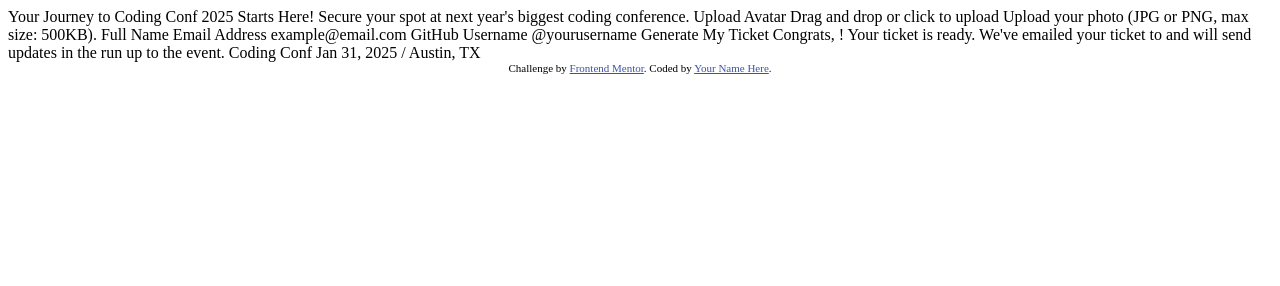
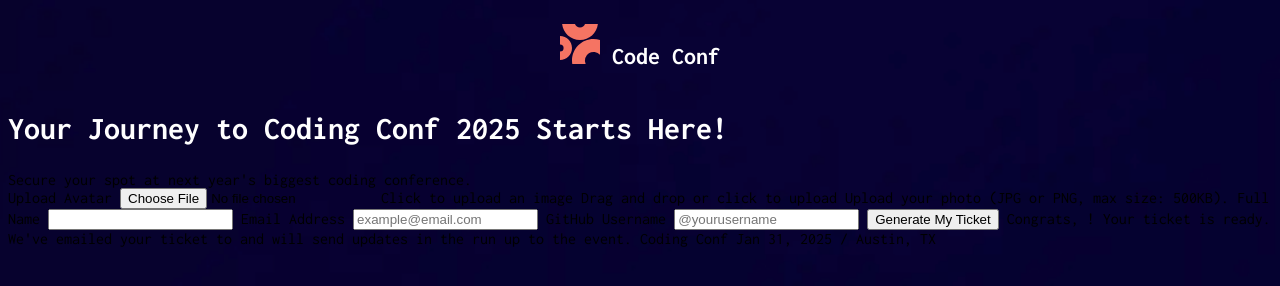
Before and after one commit to akwrigh7/TicketGeneratorProject, a plain HTML site: page index.html in a window 1280 px wide. Drawn offline with nearby package versions, Linux system fonts and the light colour scheme; no server answers.

Commit message:
added js file

```diff
--- a/index.html
+++ b/index.html
@@ -1,57 +1,59 @@
+<!-- prettier-ignore -->
 <!DOCTYPE html>
 <html lang="en">
     <head>
-  <meta charset="UTF-8">
-  <meta name="viewport" content="width=device-width, initial-scale=1.0"> <!-- displays site properly based on user's device -->
-
-  <link rel="icon" type="image/png" sizes="32x32" href="./assets/images/favicon-32x32.png">
-
+        <meta charset="UTF-8" />
+        <meta name="viewport" content="width=device-width, initial-scale=1.0" />
+        <!-- displays site properly based on user's device -->
+        <link rel="preconnect" href="https://fonts.googleapis.com">
+        <link rel="preconnect" href="https://fonts.gstatic.com" crossorigin>
+        <link href="https://fonts.googleapis.com/css2?family=Inconsolata:wght@200..900&family=Open+Sans:ital,wght@0,300..800;1,300..800&display=swap" rel="stylesheet">
+        <link
+            rel="icon"
+            type="image/png"
+            sizes="32x32"
+            href="conference-ticket-generator-main/assets/images/favicon-32x32.png"
+        />
+        <link rel="stylesheet" href="styles.css" />
+        <script src="https://cdn.jsdelivr.net/npm/@supabase/supabase-js@2"></script>
+        <script src="scripts.js" defer></script>
         <title>Frontend Mentor | Conference ticket generator</title>
-
-  <!-- Feel free to remove these styles or customise in your own stylesheet 👍 -->
-  <style>
-    .attribution { font-size: 11px; text-align: center; }
-    .attribution a { color: hsl(228, 45%, 44%); }
-  </style>
     </head>
     <body>
-
+        <header>
+            <h1>
+                <img src="conference-ticket-generator-main/assets/images/logo-mark.svg" alt=""/>
+                Code Conf
+            </h2>
+        </header>
         <!-- Form starts -->
 
-  Your Journey to Coding Conf 2025 Starts Here!
+        <h2>Your Journey to Coding Conf 2025 Starts Here!</h1> Secure your spot at next
+        year's biggest coding conference.
+        <form>
 
-  Secure your spot at next year's biggest coding conference.
-
-  Upload Avatar
-  Drag and drop or click to upload
-  Upload your photo (JPG or PNG, max size: 500KB).
-
-  Full Name
-
-  Email Address
-  example@email.com
-
-  GitHub Username
-  @yourusername
-
-  Generate My Ticket
+        </form>
+            <label>Upload Avatar</label>
+            <input type="file" id="fileInput" accept="image/*">
+            <label for="fileInput">Click to upload an image</label>
+            <span>Drag and drop or click to upload</span>
+            <span>Upload your photo (JPG or PNG, max size: 500KB).</span>
+            <label>Full Name</label>
+            <input></input>
+            <label>Email Address</label>
+            <input type="email" autocomplete="email" placeholder="example@email.com"></input>
+            <label>GitHub Username</label>
+            <input type="text" placeholder="@yourusername"></input>
+            <button>Generate My Ticket</button>
 
         <!-- Form ends -->
 
         <!-- Generated tickets starts -->
 
-  Congrats, <!-- Full Name -->! Your ticket is ready.
-
-  We've emailed your ticket to <!-- Email Address --> and will send updates in the run up to the event.
-
-  Coding Conf
-  Jan 31, 2025 / Austin, TX
-
-  <!-- Generated tickets ends -->
-
-  <div class="attribution">
-    Challenge by <a href="https://www.frontendmentor.io?ref=challenge">Frontend Mentor</a>.
-    Coded by <a href="#">Your Name Here</a>.
-  </div>
+        Congrats,
+        <!-- Full Name -->! Your ticket is ready. We've emailed your ticket to
+        <!-- Email Address -->
+        and will send updates in the run up to the event. Coding Conf Jan 31,
+        2025 / Austin, TX
     </body>
 </html>
--- /dev/null
+++ b/scripts.js
@@ -0,0 +1,21 @@
+const supabaseUrl = "https://balrmrqrjdddtpedteut.supabase.co";
+const supabaseKey =
+    "eyJhbGciOiJIUzI1NiIsInR5cCI6IkpXVCJ9.eyJpc3MiOiJzdXBhYmFzZSIsInJlZiI6ImJhbHJtcnFyamRkZHRwZWR0ZXV0Iiwicm9sZSI6ImFub24iLCJpYXQiOjE3NDExMTY5MjksImV4cCI6MjA1NjY5MjkyOX0.AdoIeBVCpTj93-VzfzcgQRxG2pH1hem86sHLvWHtWjE";
+
+// Create the Supabase client
+const database = supabase.createClient(supabaseUrl, supabaseKey);
+
+// Example: Query data from a table called 'your_table_name'
+async function fetchData() {
+    const { data, error } = await database.from("generatorData").select("*");
+
+    if (error) {
+        console.error("Error fetching data:", error);
+    } else {
+        console.log("Data:", data);
+    }
+
+    function addInfo(name, email) {}
+}
+
+fetchData();
--- /dev/null
+++ b/styles.css
@@ -0,0 +1,34 @@
+:root {
+    --Neutral-0: hsl(0, 0%, 100%);
+    --Neutral-300: hsl(252, 6%, 83%);
+    --Neutral-500: hsl(245, 15%, 58%);
+    --Neutral-700: hsl(245, 19%, 35%);
+    --Neutral-900: hsl(248, 70%, 10%);
+}
+
+html {
+    font-family: "Inconsolata", monospace;
+}
+
+body {
+    background-image: url("conference-ticket-generator-main/assets/images/background-mobile.png");
+    background-size: cover;
+}
+
+header {
+    display: flex;
+    justify-content: center;
+}
+
+h1,
+h2 {
+    color: var(--Neutral-0);
+}
+
+h1 {
+    font-size: 1.5rem;
+}
+
+h2 {
+    font-size: 2rem;
+}
```
Also changed, not shown: 1 other file. Lines whose indentation alone changed are shown as unchanged.
